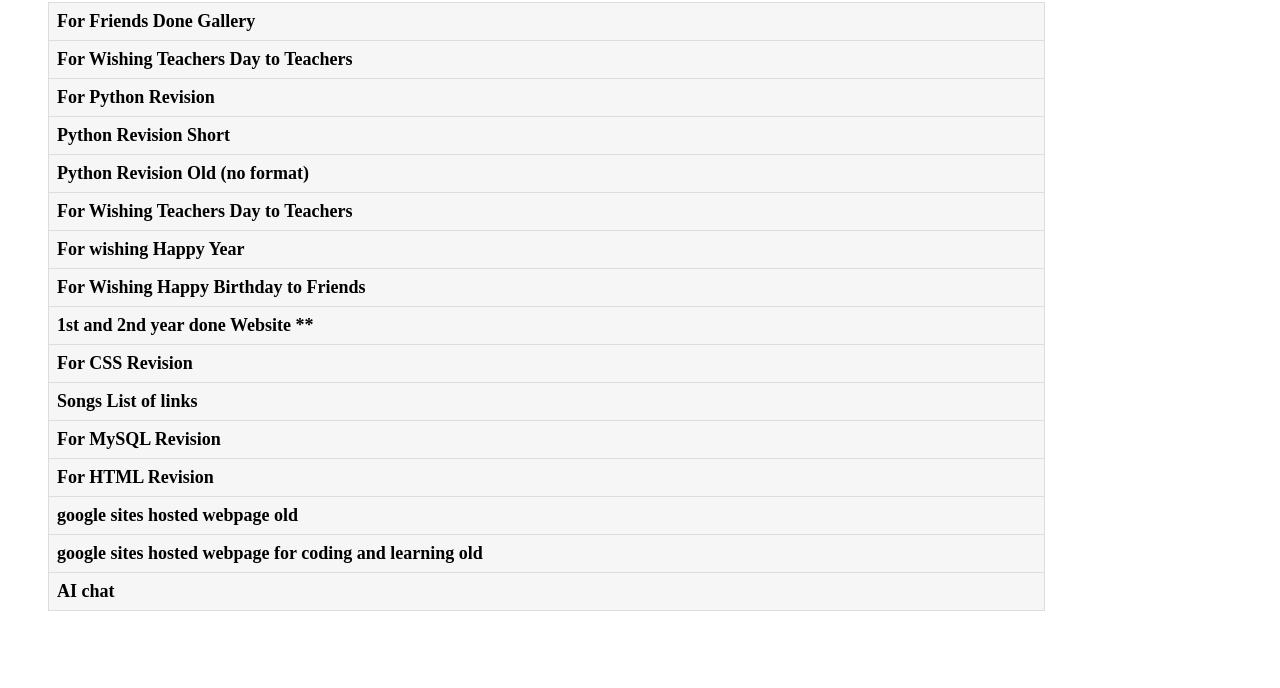
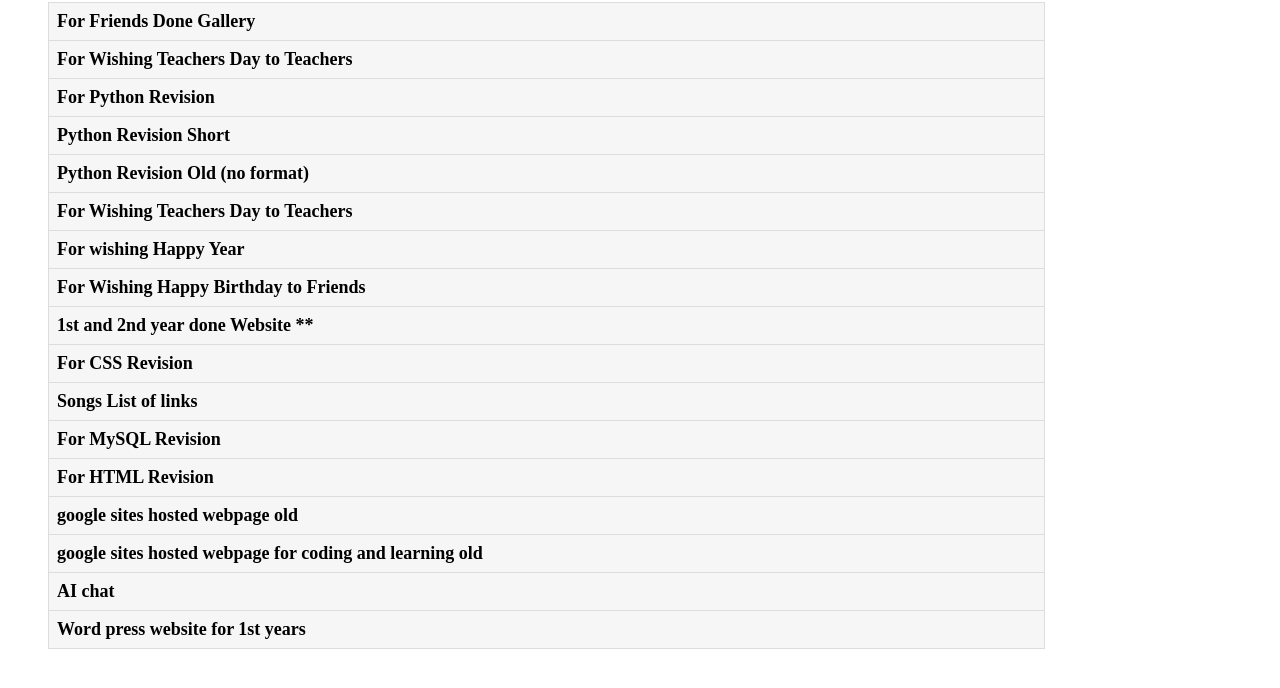
Before and after one commit to shreeshapilinja/many_websites, a plain HTML site: page index.html in a window 1280 px wide. Shown: the part 200-888 px from the top of the page. Before the commit the page ends 853 px from the top, so only its background shows below. Drawn offline with Linux system fonts and the light colour scheme.

Commit message:
Update index.html

```diff
--- a/index.html
+++ b/index.html
@@ -27,6 +27,7 @@
 <li><a href="https://sites.google.com/view/shreeshab947">google sites hosted webpage old</a></li>
 <li><a href="https://sites.google.com/view/codingandlearning">google sites hosted webpage for coding and learning old</a></li>
 <li><a href="https://fastchat.puter.site/">AI chat </a></li>
+<li><a href="https://vcfyalab.wordpress.com/">Word press website for 1st years</a></li>
 </h3>
 </ol>
 <br>
```
